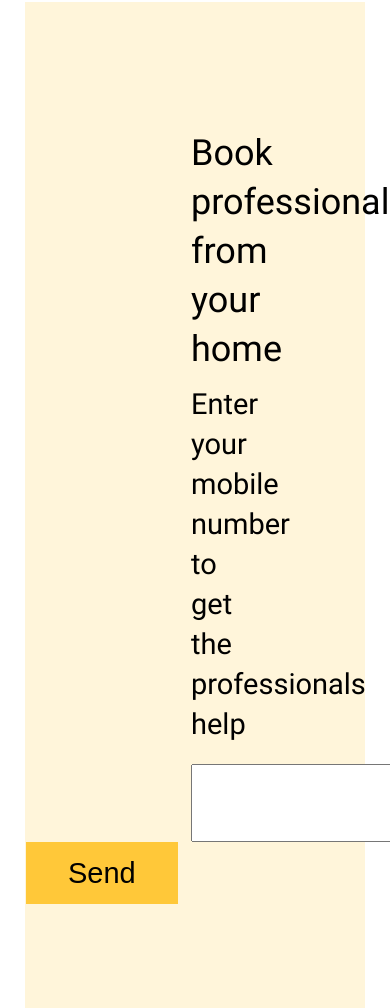
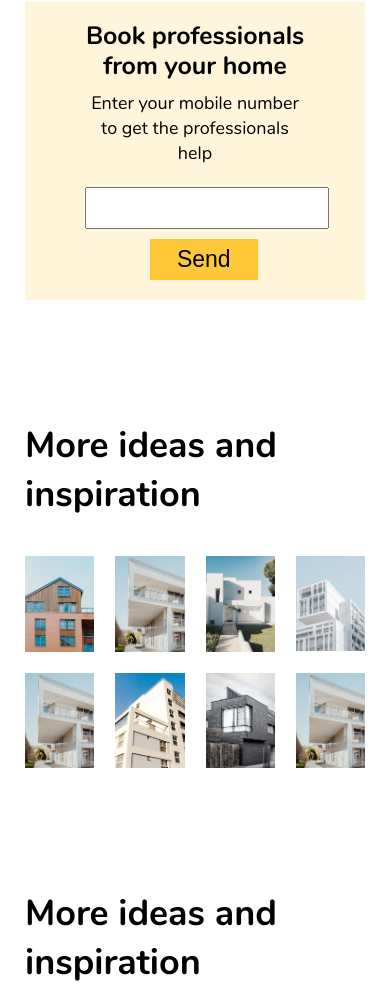
Before and after one commit to rustshubkinn/housesales, a website: page app/index.html in a window 390 px wide. Shown: the part 4055-5063 px from the top of the page. Drawn offline with Linux system fonts and the light colour scheme.

Commit message:
Made edits in Form Section for better responsive. Create responsiveness for Form Section.

```diff
--- a/app/index.html
+++ b/app/index.html
@@ -547,8 +547,10 @@
           <form>
             <h3>Book professionals from your home</h3>
             <p>Enter your mobile number to get the professionals help</p>
-            <input type="tel" name="tel" pattern="+13[0-9]{4}-[0-9]{4}" />
-            <input type="submit" value="Send" />
+            <div>
+              <input type="tel" name="tel" pattern="+13[0-9]{4}-[0-9]{4}" />
+              <input type="submit" value="Send" />
+            </div>
           </form>
         </section>
 
--- a/app/sass/_form.sass
+++ b/app/sass/_form.sass
@@ -1,4 +1,5 @@
 section.form
+  font-family: Nunito, sans-serif
   background-color: #FFF5DA
   margin-top: 100px
   form
@@ -16,15 +17,58 @@ section.form
       line-height: 40px
       margin: 0
       margin-bottom: 20px
-    input[type=tel]
-      padding: 17px 209px 17px 140px
-      font-size: 29px
-      line-height: 40px
-    input[type=submit]
-      background-color: #FFC839
-      padding: 11px 42px
-      border: none
+    div
+      max-width: 690px
       position: relative
-      right: 165px
-      font-size: 29px
-      line-height: 40px
+      input[type=tel]
+        padding: 17px
+        font-size: 29px
+        line-height: 40px
+        width: 100%
+      input[type=submit]
+        background-color: #FFC839
+        padding: 11px 42px
+        border: none
+        position: absolute
+        right: -4%
+        bottom: 10%
+        font-size: 29px
+        line-height: 40px
+
+@media ( max-width: 1080px )
+  section.form
+    form
+      padding: 44px 126px
+
+@media ( max-width: 650px )
+  section.form
+    text-align: center
+    form
+      div
+        input[type=tel]
+          line-height: 25px
+          padding: 13px
+          font-size: 24px
+        input[type=submit]
+          position: relative
+          margin-top: 10px
+
+@media ( max-width: 490px )
+  section.form
+    form
+      padding: 20px 60px
+      h3
+        font-size: 25px
+        line-height: 30px
+      p
+        font-size: 18px
+        line-height: 25px
+      div
+        input[type=tel]
+          padding: 10px
+          line-height: 18px
+          font-size: 16px
+        input[type=submit]
+          padding: 7px 27px
+          font-size: 23px
+          line-height: 27px
```
Also changed, not shown: app/css/app.min.css.
